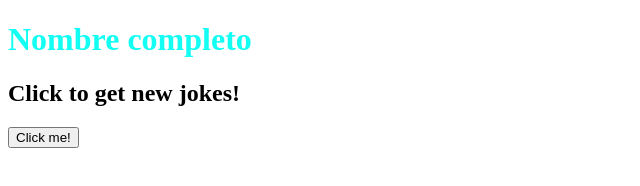
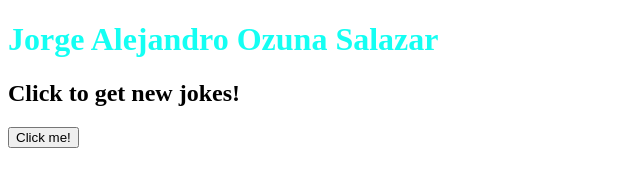
Before and after one commit to TRIYAN-SALAZAR/s, a plain HTML site: page index.html in a window 1280 px wide. Shown: the whole page, without its empty margins (0-640 px from the left). Drawn offline with Linux system fonts and the light colour scheme.

Commit message:
Update header with full name

```diff
--- a/index.html
+++ b/index.html
@@ -9,7 +9,7 @@
   </head>
 
   <body>
-    <h1>Nombre completo</h1>
+    <h1>Jorge Alejandro Ozuna Salazar</h1>
     <h2>Click to get new jokes!</h2>
     <button>Click me!</button>
     <ul id="jokes"></ul>
```
